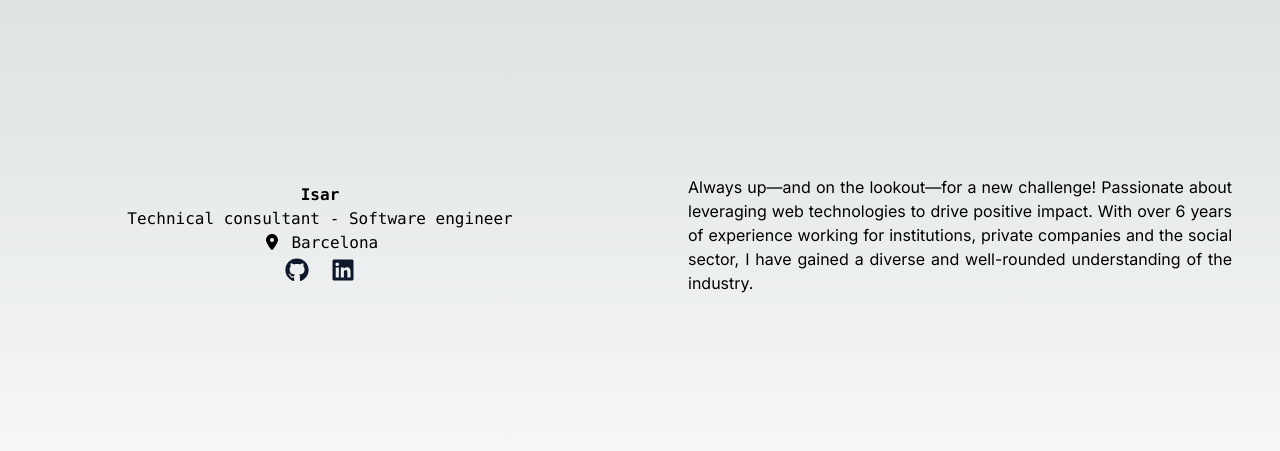
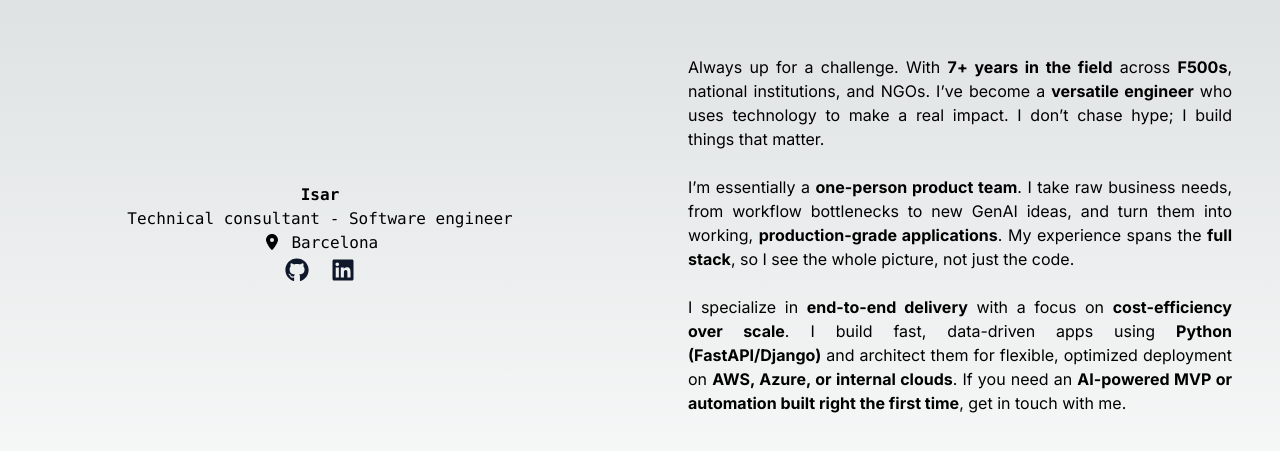
Before and after one commit to FridIsar/portfolio, a Next.js app: page / in a window 1280 px wide. Shown: the part 165-616 px from the top of the page. Built offline with nearby package versions, Linux system fonts and the light colour scheme.

Commit message:
chore: update content for 2025 relevance

```diff
--- a/components/TextAboutMe.tsx
+++ b/components/TextAboutMe.tsx
@@ -1,15 +1,15 @@
-function TextAboutMe() {
+import * as React from "react";
+
+const TextAboutMe: React.FC = () => {
     return (
-                <div className="text-justify mx-12">
-                    Always up—and on the lookout—for a new challenge!
-                    Passionate about leveraging web technologies to drive
-                    positive impact. With over 6 years of experience working for
-                    institutions, private companies and the social sector, I have
-                    gained a diverse and well-rounded understanding of the
-                    industry.
-                </div>
-
+        <div className="text-justify mx-12">
+            <p>Always up for a challenge. With <strong>7+ years in the field</strong> across <strong>F500s</strong>, national institutions, and NGOs. I’ve become a <strong>versatile engineer</strong> who uses technology to make a real impact. I don’t chase hype; I build things that matter.</p>
+            <br />
+            <p>I’m essentially a <strong>one-person product team</strong>. I take raw business needs, from workflow bottlenecks to new GenAI ideas, and turn them into working, <strong>production-grade applications</strong>. My experience spans the <strong>full stack</strong>, so I see the whole picture, not just the code.</p>
+            <br />
+            <p>I specialize in <strong>end-to-end delivery</strong> with a focus on <strong>cost-efficiency over scale</strong>. I build fast, data-driven apps using <strong>Python (FastAPI/Django)</strong> and architect them for flexible, optimized deployment on <strong>AWS, Azure, or internal clouds</strong>. If you need an <strong>AI-powered MVP or automation built right the first time</strong>, get in touch with me.</p>
+        </div>
     );
-    }
+};
 
 export default TextAboutMe;
```
